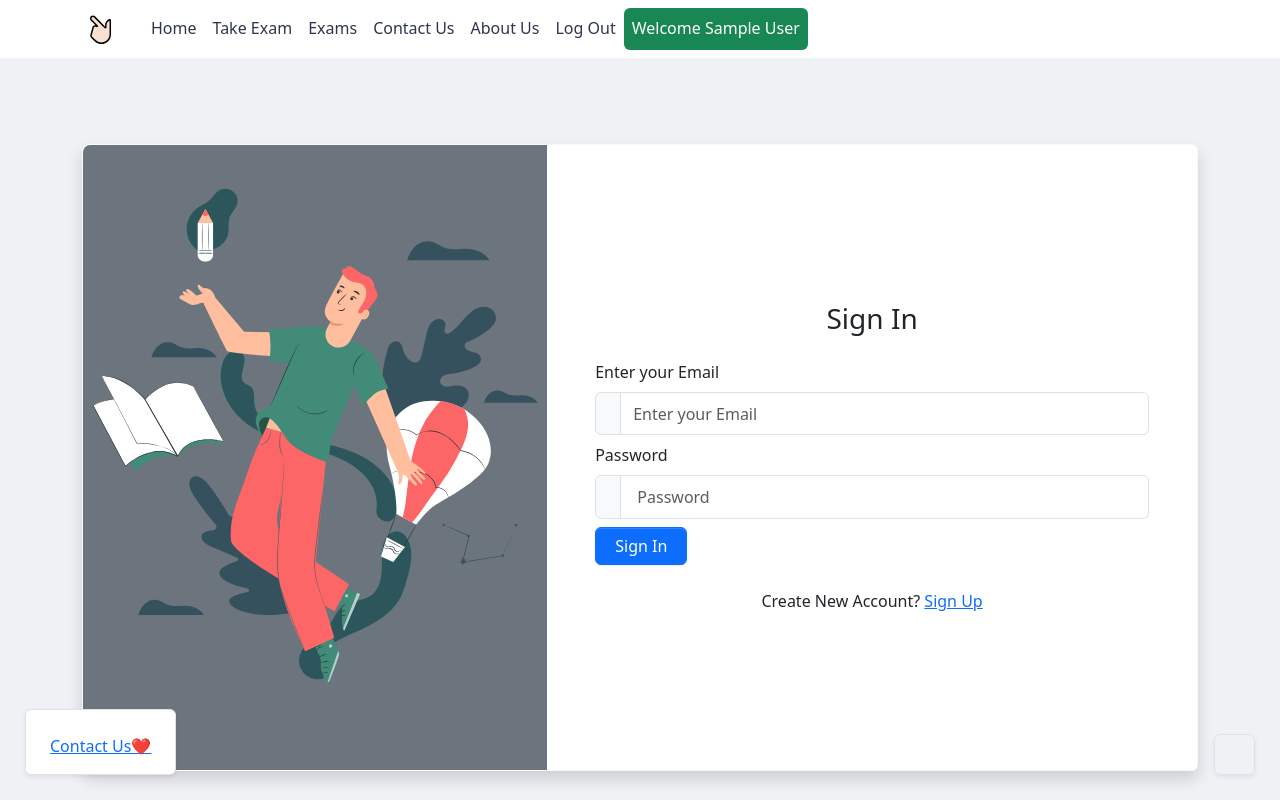
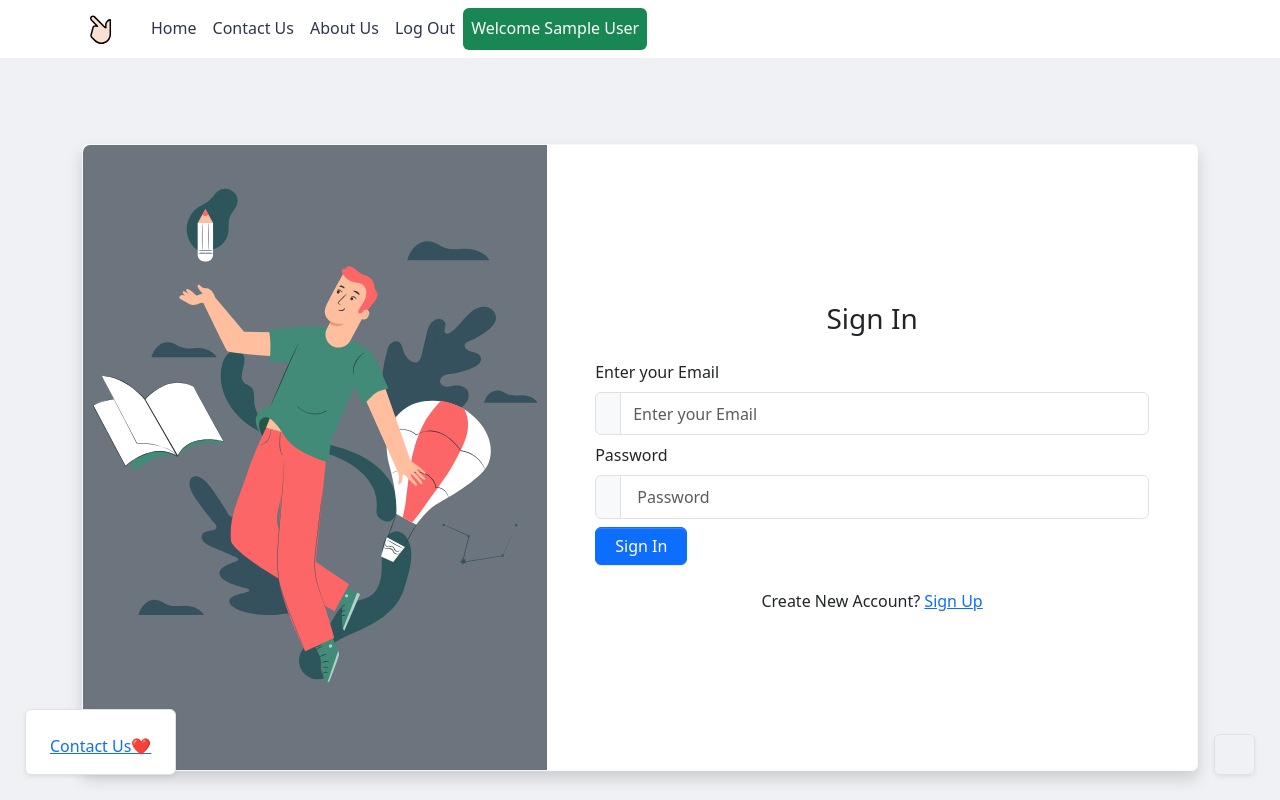
Before and after one commit to hasnaaamerr/ANGULAR--Project, an Angular app: page /SignIn in a window 1280 px wide. Shown: the top 800 px of the page. Built offline with nearby package versions, Linux system fonts and the light colour scheme; sample sign-in values are in the browser's storage.

Commit message:
admin edit in navbar ts file and html too

```diff
--- a/src/app/components/nav/nav.component.html
+++ b/src/app/components/nav/nav.component.html
@@ -30,19 +30,20 @@
             </a>
           </li>
           <li class="nav-item">
-            <a *ngIf="isLogin" [routerLink]="['/exams']" [routerLinkActive]="'text-danger'"
+            <a *ngIf="isLogin && !Role" [routerLink]="['/exams']" [routerLinkActive]="'text-danger'"
               [routerLinkActiveOptions]="{ exact: true }" class="nav-link">
               Take Exam
             </a>
           </li>
           <li class="nav-item">
-            <a *ngIf="isLogin" [routerLink]="['/admin/exam']" [routerLinkActive]="'text-danger'"
+            <a *ngIf="isLogin && !Role" [routerLink]="['/admin/exam']" [routerLinkActive]="'text-danger'"
               [routerLinkActiveOptions]="{ exact: true }" class="nav-link">
               Exams
             </a>
           </li>
           <li class="nav-item">
-            <a routerLink="/ContactUs" routerLinkActive="text-danger" [routerLinkActiveOptions]="{exact:true}" class="nav-link"> Contact Us </a>
+            <a routerLink="/ContactUs" routerLinkActive="text-danger" [routerLinkActiveOptions]="{exact:true}"
+              class="nav-link"> Contact Us </a>
           </li>
           <li class="nav-item">
             <a [routerLink]="['/About']" [routerLinkActive]="'text-danger'" [routerLinkActiveOptions]="{ exact: true }"
@@ -64,8 +65,8 @@
             <a *ngIf="isLogin" (click)="LogOut()" class="nav-link"> Log Out </a>
           </li>
           <li class="bg-success text-white rounded p-2 pointer-events-none user-select-none" *ngIf="isLogin">
-						<span><b>Welcome {{ username }}</b></span>
-					</li>
+            <span><b>Welcome {{ username }}</b></span>
+          </li>
         </ul>
       </div>
     </div>
--- a/src/app/components/nav/nav.component.ts
+++ b/src/app/components/nav/nav.component.ts
@@ -12,6 +12,7 @@ export class NavComponent implements OnInit {
 
 isLogin:boolean =false;
 username!:string;
+Role:boolean=false;
 
 constructor(private _AuthService:AuthService) {}
 
@@ -19,6 +20,7 @@ constructor(private _AuthService:AuthService) {}
     this._AuthService.userData.subscribe((userData:any) => {
       if (userData) {
         this.username = userData.name;
+        this.Role= userData.role="admin"?true:false
         this.isLogin = true;
       }else{
         this.isLogin =false;
--- a/src/app/components/services/auth.service.ts
+++ b/src/app/components/services/auth.service.ts
@@ -26,6 +26,7 @@ export class AuthService {
     console.log(this.userData);
     // localStorage.setItem("user",JSON.stringify(this.userData));
   }
+
 
   RequireLogin(role:string){
 
--- a/src/app/components/sign-in/sign-in.component.ts
+++ b/src/app/components/sign-in/sign-in.component.ts
@@ -30,7 +30,8 @@ export class SignInComponent {
 
   constructor(private _AuthService: AuthService, private _Router: Router) {}
 
-  errorMessage: string = '';
+  errorMessage: boolean = false;
+
   isLoading: boolean = false;
 
   submitsignInForm(signInForm: FormGroup) {
@@ -41,8 +42,10 @@ export class SignInComponent {
         //console.log(response);
         this.isLoading = false;
         if (response.message == 'success') {
+          this.errorMessage = false;
           //save token
           localStorage.setItem('userToken', response.token);
+          localStorage.setItem('userRole', response.role); // NEW edit for admin role gets it from the db
            //call and transform UserDecode
           this._AuthService.saveUserData();
           // navigate to login page
@@ -53,6 +56,8 @@ export class SignInComponent {
         }
       },
       error:(err:any) => {
+        this.isLoading = false;
+        this.errorMessage = true;
         console.log(err);
       }
     });
```
